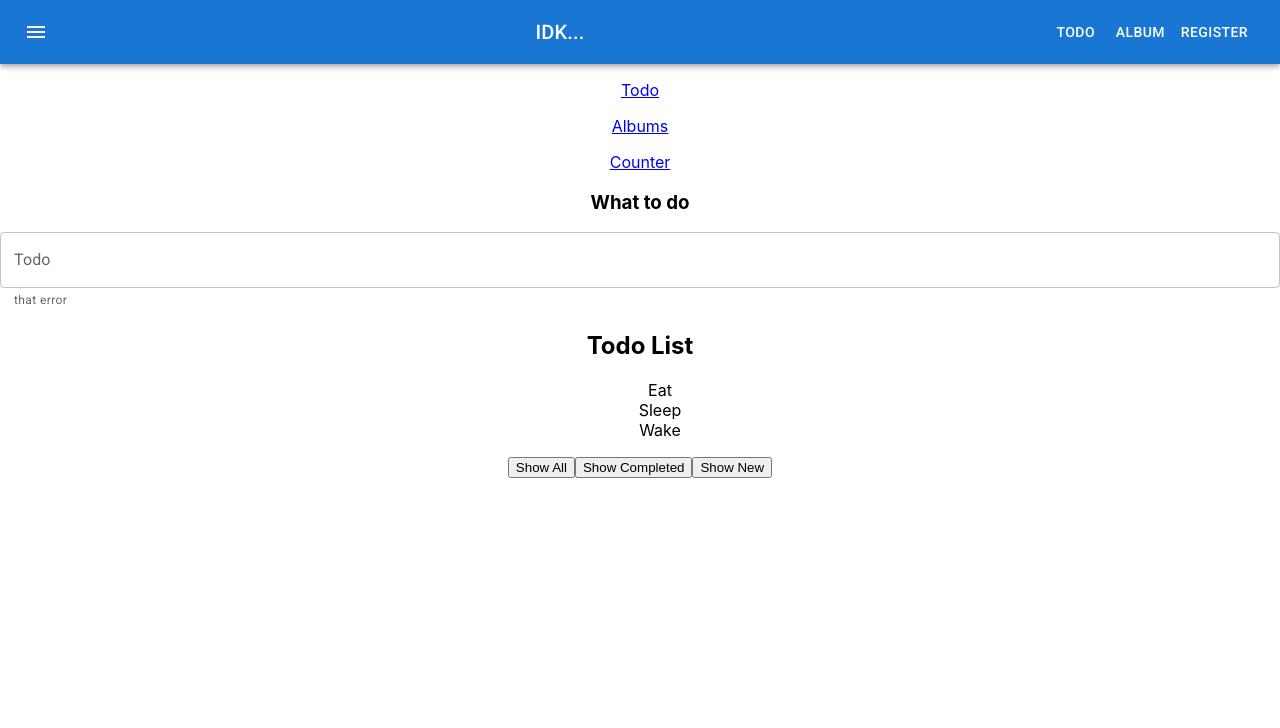
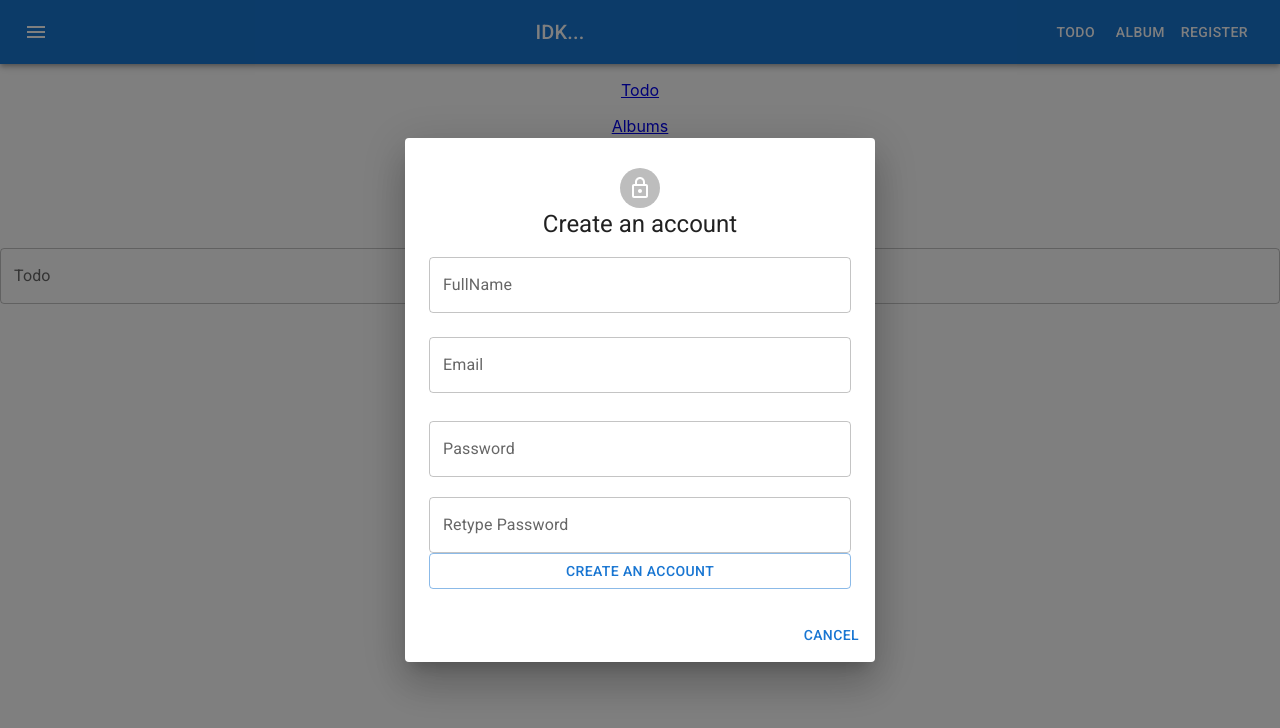
Before and after one commit to TQuyenNguyen/learn-reactjs, a React (Create React App) app: page /todo in a window 1280 px wide. Both pictures are taken after a click on the button "REGISTER". Shown: the top 728 px of the page. Built offline with nearby package versions, Linux system fonts and the light colour scheme; no server answers.

Commit message:
fear(register form): add register form

```diff
--- a/src/components/Header/Header.jsx
+++ b/src/components/Header/Header.jsx
@@ -1,13 +1,17 @@
-import * as React from "react";
+import MenuIcon from "@mui/icons-material/Menu";
 import AppBar from "@mui/material/AppBar";
 import Box from "@mui/material/Box";
+import Button from "@mui/material/Button";
+import Dialog from "@mui/material/Dialog";
+import DialogActions from "@mui/material/DialogActions";
+import DialogContent from "@mui/material/DialogContent";
+import IconButton from "@mui/material/IconButton";
 import Toolbar from "@mui/material/Toolbar";
 import Typography from "@mui/material/Typography";
-import Button from "@mui/material/Button";
-import IconButton from "@mui/material/IconButton";
-import MenuIcon from "@mui/icons-material/Menu";
+import { makeStyles } from "@mui/styles";
+import Register from "features/Auth/components/Register/Register";
+import * as React from "react";
 import { Link, NavLink } from "react-router-dom";
-import { makeStyles } from "@mui/styles";
 
 const useStyles = makeStyles((theme) => ({
   root: {
@@ -26,6 +30,15 @@ const useStyles = makeStyles((theme) => ({
 }));
 
 export default function Header() {
+  const [open, setOpen] = React.useState(false);
+
+  const handleClickOpen = () => {
+    setOpen(true);
+  };
+
+  const handleClose = () => {
+    setOpen(false);
+  };
   const classes = useStyles();
   return (
     <Box sx={{ flexGrow: 1 }}>
@@ -52,9 +65,39 @@ export default function Header() {
             <Button color="inherit">Album</Button>
           </NavLink>
 
-          <Button color="inherit">Register</Button>
+          <Button color="inherit" onClick={handleClickOpen}>
+            Register
+          </Button>
         </Toolbar>
       </AppBar>
+      <Dialog
+        disableEscapeKeyDown
+        onClose={(event, reason) => {
+          if (reason !== "backdropClick" && reason !== "escapeKeyDown") {
+            // Set 'open' to false.
+            setOpen(false);
+          }
+        }}
+        open={open}
+        PaperProps={{
+          component: "form",
+          onSubmit: (event) => {
+            event.preventDefault();
+            const formData = new FormData(event.currentTarget);
+            const formJson = Object.fromEntries(formData.entries());
+            const email = formJson.email;
+            console.log(email);
+            handleClose();
+          },
+        }}
+      >
+        <DialogContent>
+          <Register />
+        </DialogContent>
+        <DialogActions>
+          <Button onClick={handleClose}>Cancel</Button>
+        </DialogActions>
+      </Dialog>
     </Box>
   );
 }
--- a/src/components/form-control/InputField/InputField.jsx
+++ b/src/components/form-control/InputField/InputField.jsx
@@ -25,10 +25,11 @@ function InputField(props) {
         <TextField
           {...field}
           fullWidth
+          margin="normal"
           label={label}
           disabled={disable}
           // error={!!hasError}
-          helperText="that error"
+          // helperText="that error"
         />
       )}
     />
--- /dev/null
+++ b/src/components/form-control/PasswordField/PasswordField.jsx
@@ -0,0 +1,59 @@
+import FormControl from "@mui/material/FormControl";
+import IconButton from "@mui/material/IconButton";
+import InputAdornment from "@mui/material/InputAdornment";
+import InputLabel from "@mui/material/InputLabel";
+import PropTypes from "prop-types";
+import { useState } from "react";
+
+import OutlinedInput from "@mui/material/OutlinedInput";
+
+PasswordField.propTypes = {
+  form: PropTypes.object.isRequired,
+  name: PropTypes.string.isRequired,
+
+  label: PropTypes.string,
+  disable: PropTypes.bool,
+};
+
+function PasswordField(props) {
+  const [showPassword, setShowPassword] = useState(false);
+
+  const handleClickShowPassword = () => setShowPassword((show) => !show);
+
+  const handleMouseDownPassword = (event) => {
+    event.preventDefault();
+  };
+
+  const { form, name, label, disable } = props;
+  const { errors } = form;
+  //   const hasError = errors[name];
+  return (
+    <div>
+      <FormControl sx={{ m: "20px 0 0 0", width: "100%" }} variant="outlined">
+        <InputLabel htmlFor={name}>{label}</InputLabel>
+        <OutlinedInput
+          id={name}
+          type={showPassword ? "text" : "password"}
+          label={label}
+          endAdornment={
+            <InputAdornment position="end">
+              <IconButton
+                aria-label="toggle password visibility"
+                onClick={handleClickShowPassword}
+                onMouseDown={handleMouseDownPassword}
+                edge="end"
+              >
+                {/* {showPassword ? <VisibilityOff /> : <Visibility />} */}
+              </IconButton>
+            </InputAdornment>
+          }
+          disabled={disable}
+          //   error={!!hasError}
+          //   helperText="that error"
+        />
+      </FormControl>
+    </div>
+  );
+}
+
+export default PasswordField;
--- /dev/null
+++ b/src/features/Auth/components/Register/Register.jsx
@@ -0,0 +1,16 @@
+import RegisterForm from "../RegisterForm/RegisterForm";
+
+Register.propTypes = {};
+
+function Register(props) {
+  const handleSubmit = (values) => {
+    console.log("submitForm: ", values);
+  };
+  return (
+    <div>
+      <RegisterForm onSubmit={handleSubmit} />
+    </div>
+  );
+}
+
+export default Register;
--- /dev/null
+++ b/src/features/Auth/components/RegisterForm/RegisterForm.jsx
@@ -0,0 +1,92 @@
+import { yupResolver } from "@hookform/resolvers/yup";
+import { LockOutlined } from "@mui/icons-material";
+import { Avatar, Button, Typography } from "@mui/material";
+import { makeStyles } from "@mui/styles";
+import InputField from "components/form-control/InputField/InputField";
+import PasswordField from "components/form-control/PasswordField/PasswordField";
+import PropTypes from "prop-types";
+import { useForm } from "react-hook-form";
+import * as yup from "yup";
+
+const useStyles = makeStyles(() => ({
+  root: { paddingTop: "10px" },
+  avatar: {
+    margin: "0 auto",
+    backgroundColor: "green",
+  },
+  title: {
+    textAlign: "center",
+    margin: "20px 0 30px 0",
+  },
+  submit: { margin: "20px 0 30px 0" },
+}));
+
+RegisterForm.propTypes = {
+  onSubmit: PropTypes.func,
+};
+
+function RegisterForm(props) {
+  const classes = useStyles();
+  const schema = yup
+    .object({
+      fullName: yup
+        .string()
+        .required("Please enter your full name!")
+        .test(
+          "should enter at least 2 words",
+          "Please enter at least 2 words",
+          (value) => {
+            return value.split(" ").length >= 2;
+          }
+        ),
+    })
+    .required();
+  const form = useForm({
+    defaultValues: {
+      fullName: "",
+      email: "",
+      password: "",
+      retypePassword: "",
+    },
+    resolver: yupResolver(schema),
+  });
+  const handlerSubmit = (values) => {
+    const { onSubmit } = props;
+    if (onSubmit) {
+      onSubmit(values);
+    }
+    form.reset();
+  };
+  return (
+    <div className={classes.root}>
+      <Avatar className={classes.avatar}>
+        <LockOutlined></LockOutlined>
+      </Avatar>
+      <Typography className={classes.title} component="h3" variant="h5">
+        Create an account
+      </Typography>
+      <form onSubmit={form.handleSubmit(handlerSubmit)}>
+        <InputField name="fullName" label="FullName" form={form} />
+        <InputField name="email" label="Email" form={form} />
+        <PasswordField name="password" label="Password" form={form} />
+        <PasswordField
+          name="retypePassword"
+          label="Retype Password"
+          form={form}
+        />
+
+        <Button
+          type="submit"
+          className={classes.submit}
+          variant="outlined"
+          color="primary"
+          fullWidth
+        >
+          Create an account
+        </Button>
+      </form>
+    </div>
+  );
+}
+
+export default RegisterForm;
```
Also changed, not shown: src/features/Auth/index.jsx (added).
